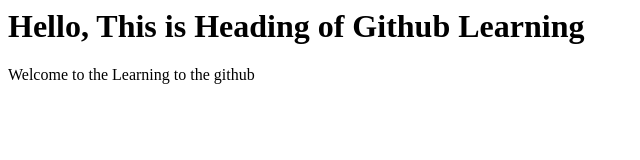
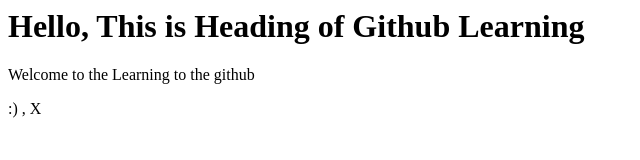
Before and after one commit to HarisSheikh012/git-learn, a plain HTML site: page index.html in a window 1280 px wide. Shown: the full height of the page, 0-640 px from the left. Drawn offline with Linux system fonts and the light colour scheme.

Commit message:
Chnages done Index.html

```diff
--- a/index.html
+++ b/index.html
@@ -2,4 +2,5 @@
 <title>Index HTML page</title>
 <h1>Hello, This is Heading of Github Learning</h1>
 <p>Welcome to the Learning to the github</p>
+<p>:) , X</p>
 </html>
```
